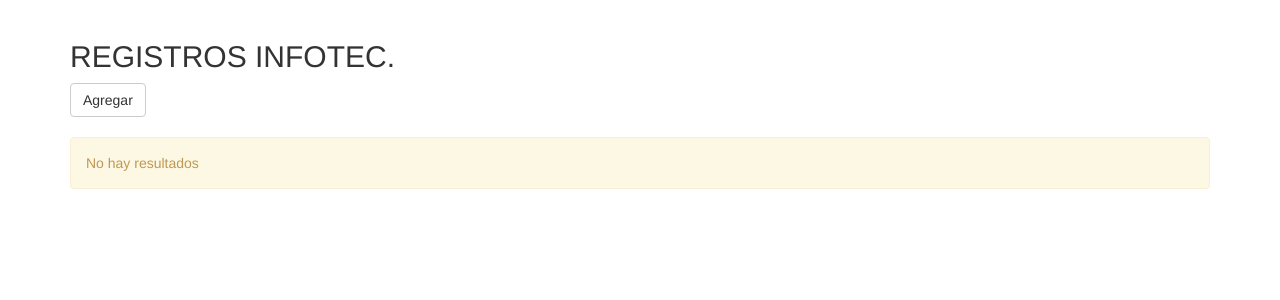
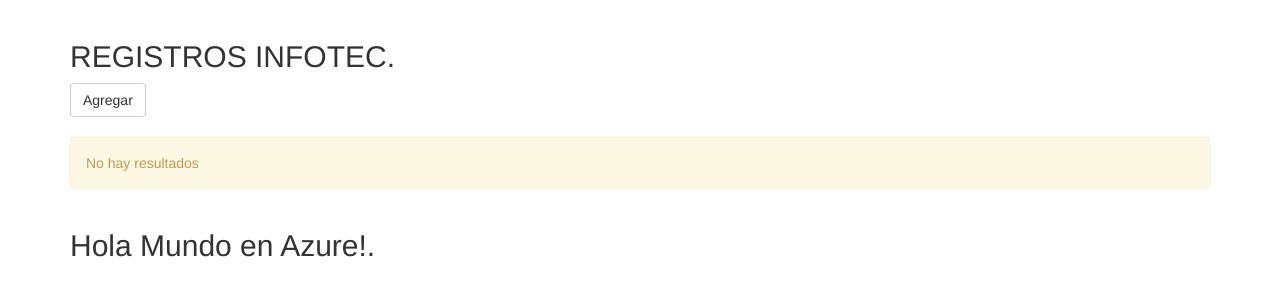
Before and after one commit to 1996199/INFOTEC, a PHP site: page /ver.php in a window 1280 px wide. Shown: the part 52-352 px from the top of the page. Run offline with PHP 8.4, Linux system fonts and the light colour scheme; data that the repository does not hold is empty.

Commit message:
Update ver.php

```diff
--- a/ver.php
+++ b/ver.php
@@ -57,7 +57,7 @@
 <?php include "php/tabla.php"; ?>
 </div>
 </div>
-<title>.: Hola mundo!...Azure :.</title>
+<h2>Hola Mundo en Azure!.</h2>
 </div>
 
 <script src="bootstrap/js/bootstrap.min.js"></script>
```
